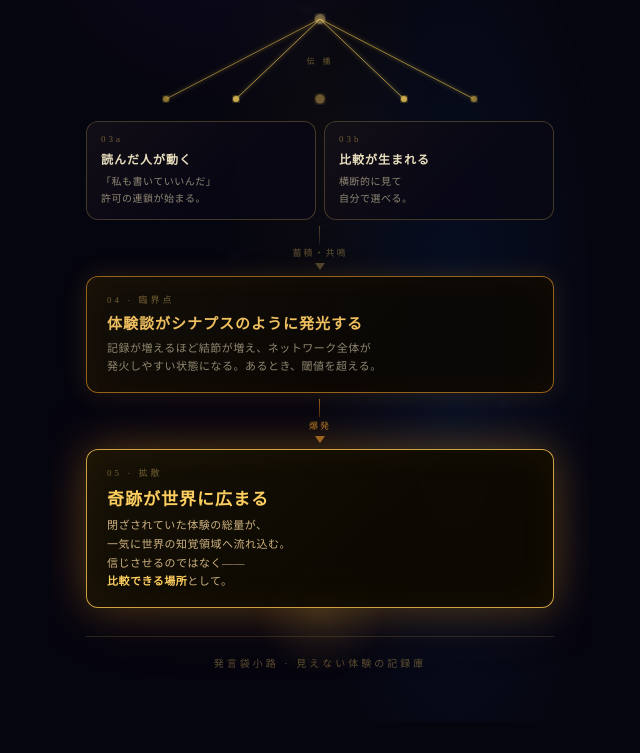
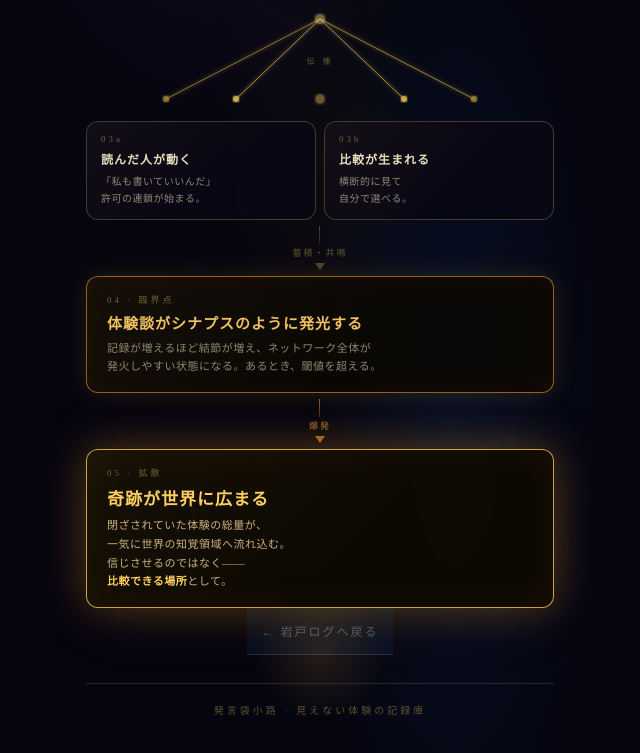
Before and after one commit to thth1255079/tokko, a plain HTML site: page miracle-spread.html in a window 1280 px wide. Shown: the part 455-1208 px from the top of the page, without its empty margins (320-960 px from the left). Before the commit the page ends 1177 px from the top, so only its background shows below. Drawn offline with Linux system fonts and the light colour scheme.

Commit message:
Update miracle-spread.html

```diff
--- a/miracle-spread.html
+++ b/miracle-spread.html
@@ -474,7 +474,7 @@
     </div>
 
   </div>
-
+<a href="index.html" style="display:block;text-align:center;padding:14px;font-size:12px;color:#475569;text-decoration:none;letter-spacing:2px;background:#080e1d;border-bottom:1px solid #1e293b;">← 岩戸ログへ戻る</a>
   <!-- フッター -->
   <div class="footer">
     <div class="footer-url">発言袋小路 · 見えない体験の記録庫</div>
```
